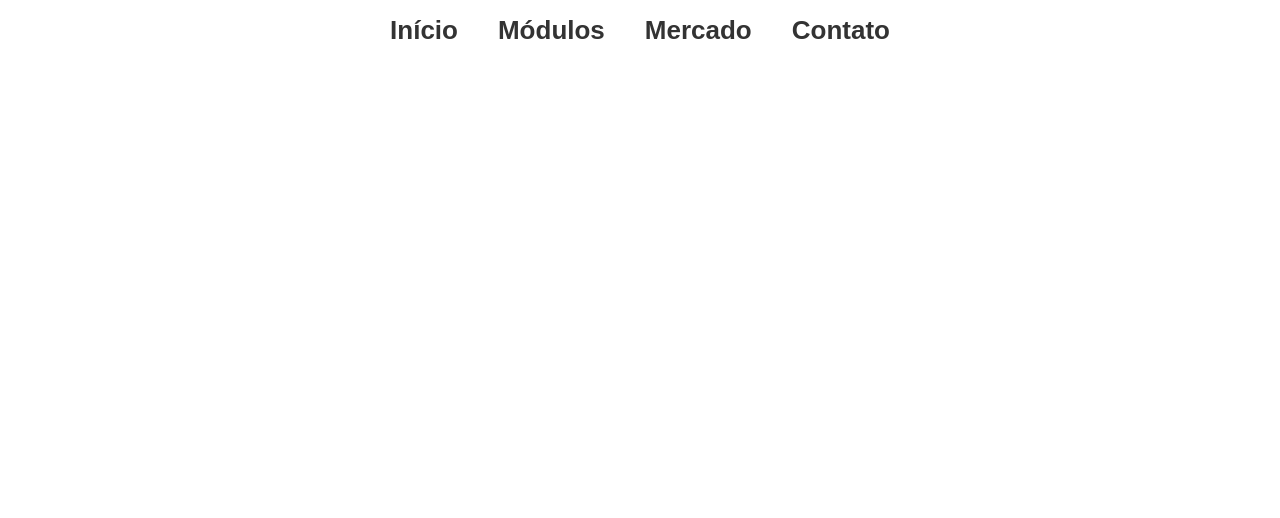
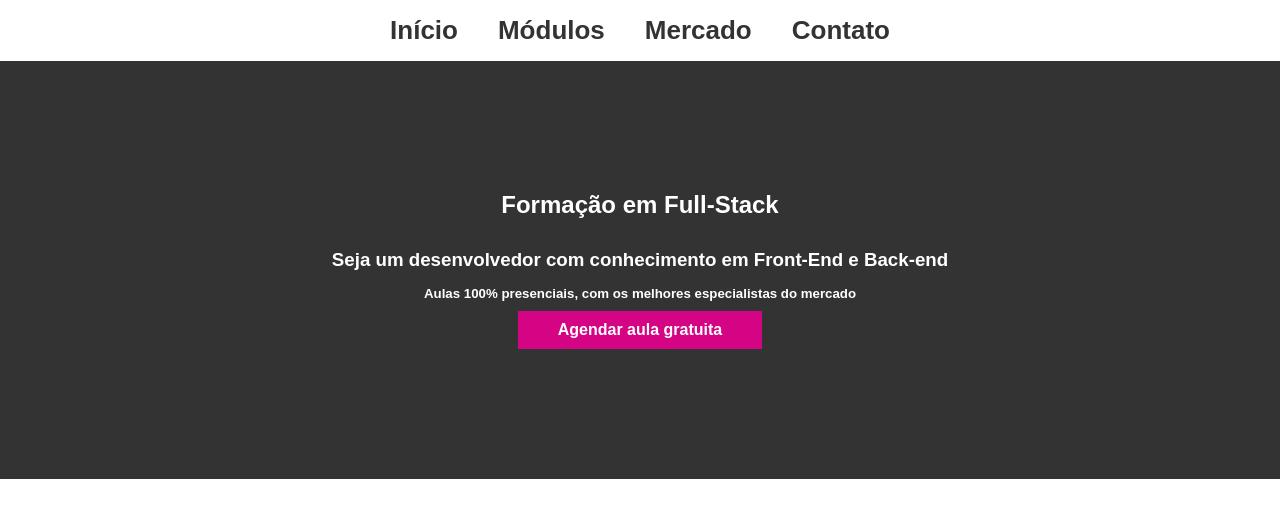
Before and after one commit to jeisyan-de-alen-peixoto/landingpage-digital, a plain HTML site: page index.html in a window 1280 px wide. Drawn offline with Linux system fonts and the light colour scheme.

Commit message:
aplicando transition e não se aplica no hover

```diff
--- a/index.html
+++ b/index.html
@@ -12,6 +12,7 @@
        <ul>
         <li>
             <a href="#">Início</a>
+
         </li>
         <li>
             <a href="#">Módulos</a>
@@ -26,6 +27,13 @@
     </nav>
 </header>
 
+<section id="inicio">
+    <h1>Formação em Full-Stack</h1>
+    <h3>Seja um desenvolvedor com conhecimento em Front-End e Back-end</h3>
+    <h5>Aulas 100% presenciais, com os melhores especialistas do mercado</h5>
+    <a href="#">Agendar aula gratuita</a>
+</section>
+
 
 </body>
 </html>
--- a/style.css
+++ b/style.css
@@ -32,3 +32,36 @@ nav ul li a:hover {
     color: #fff;
     border-radius: 4px;
 }
+
+#inicio {
+    display: flex;
+    flex-direction: column;
+    align-items: center;
+    justify-content: center;
+    background-color: #333;
+    color: #fff;
+    padding: 130px 0;
+}
+
+#inicio h1 {
+    margin-bottom: 30px;
+}
+
+#inicio h3 {
+    margin-bottom: 15px;
+}
+
+#inicio a {
+    background-color: #d40485;
+    padding: 10px 40px;
+    color: #fff;
+    text-decoration: none;
+    font-weight: bold;
+    margin-top: 10px;
+    transition: 1s;
+}
+
+#inicio a:hover {
+    transform: scale(1.2);
+
+}
```
